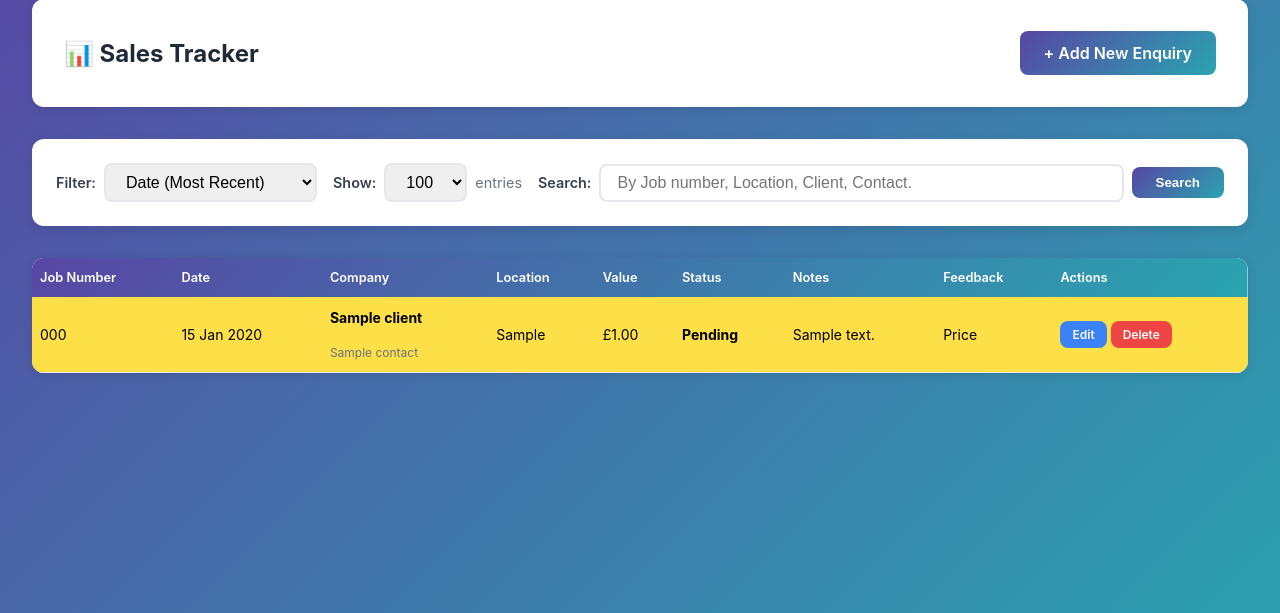
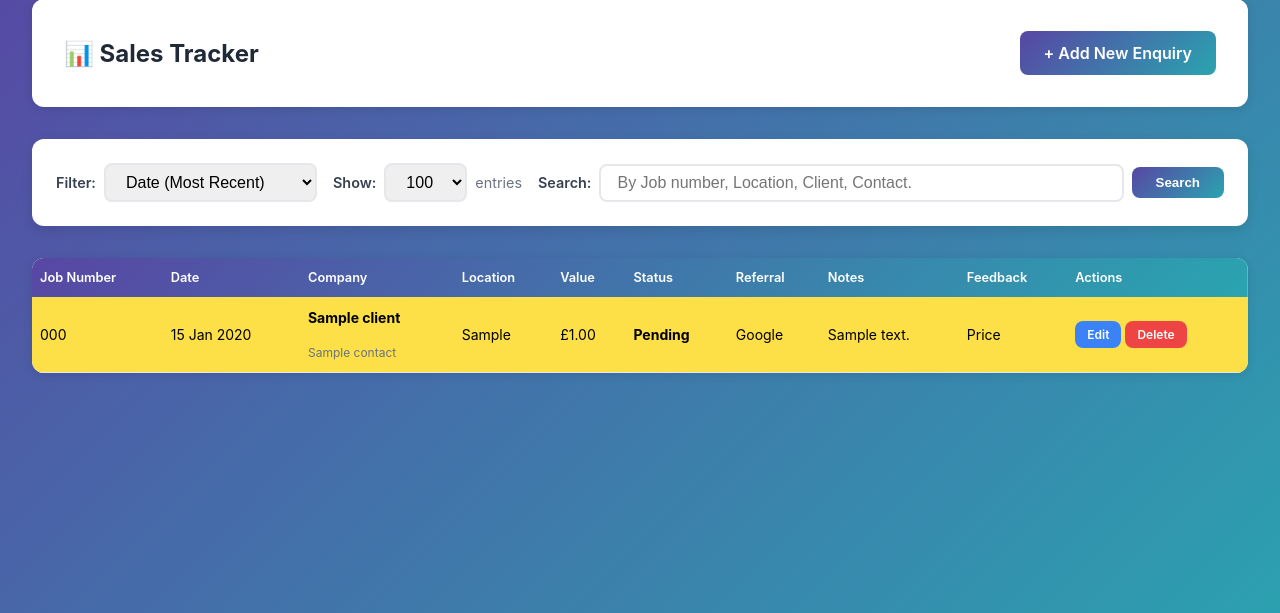
Before and after one commit to Macdrap/psl_app_django, a Django app: page /sales-tracker in a window 1280 px wide. Shown: the part 103-716 px from the top of the page. Run offline with Django 5.2, Linux system fonts and the light colour scheme; a user stored in the database is signed in; tables that the repository leaves empty hold one stand-in row (values such as "Sample post"); parts of the project's set-up code (start-up, migrations or seed data) failed here and were passed over.

Commit message:
feat: add referral column to sales tracker table

```diff
--- a/sales_tracker/templates/sales_tracker.html
+++ b/sales_tracker/templates/sales_tracker.html
@@ -571,6 +571,7 @@ td small {
                 <th>Location</th>
                 <th>Value</th>
                 <th>Status</th>
+                <th>Referral</th>
                 <th>Notes</th>
                 <th>Feedback</th>
                 <th>Actions</th>
@@ -589,6 +590,13 @@ td small {
                 <td>£{{ enquiry.value|floatformat:2 }}</td>
                 <td>
                     <strong>{{ enquiry.get_status_display }}</strong>
+                </td>
+                <td>
+                    {% if enquiry.referral %}
+                        {{ enquiry.get_referral_display }}
+                    {% else %}
+                        <span style="color: #d1d5db; font-style: italic;">-</span>
+                    {% endif %}
                 </td>
                 <td>
                     {% if enquiry.note %}
```
